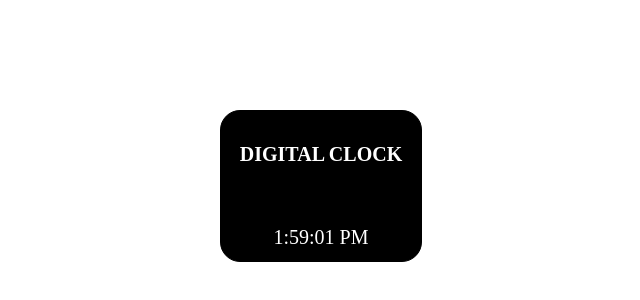
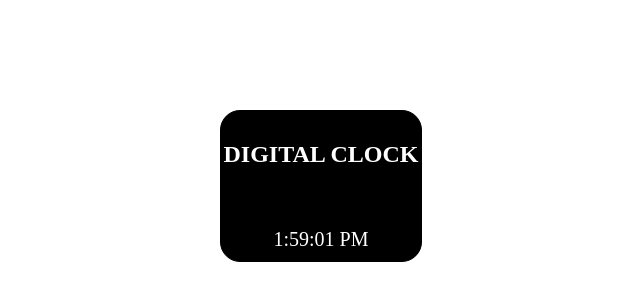
Before and after one commit to Piyushrathoree/color-changer-project, a plain HTML site: page 3/index.html in a window 1280 px wide. Shown: the part 222-522 px from the top of the page, without its empty margins (327-967 px from the left). Drawn offline with Linux system fonts and the light colour scheme.

Commit message:
project 3: digital clock

```diff
--- a/3/index.html
+++ b/3/index.html
@@ -40,7 +40,7 @@
   <body>
     <div id="main">
       <div id="clock">
-        <h3>DIGITAL CLOCK</h3>
+        <h2>DIGITAL CLOCK</h2>
         <div class="time">
 
         </div>
--- a/3/script.js
+++ b/3/script.js
@@ -2,7 +2,7 @@ const time=document.querySelector(".time")
 
 
 
-
+//async
 setInterval(() => {
     const date =new Date();
     time.innerHTML=date.toLocaleTimeString()
```
